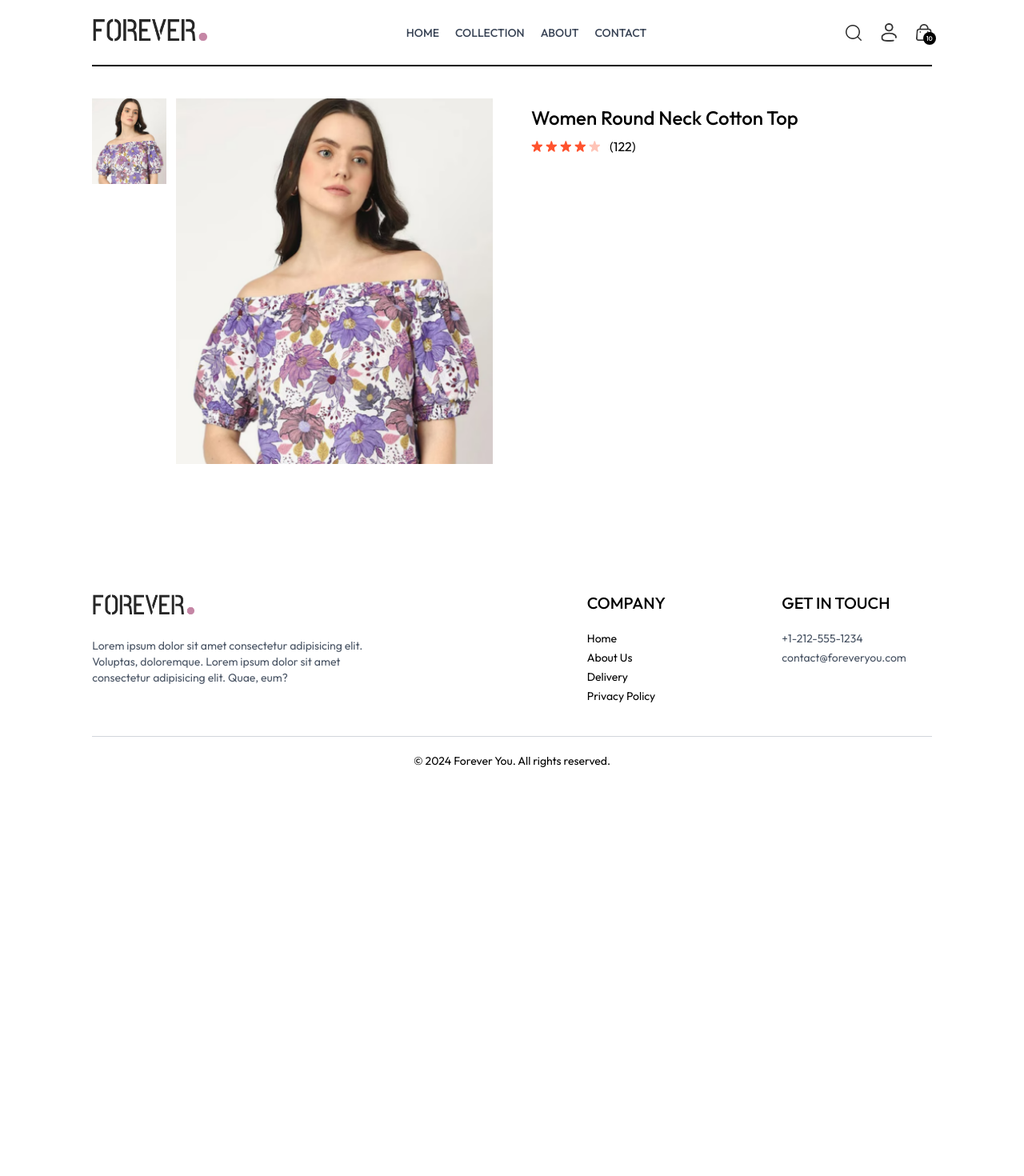
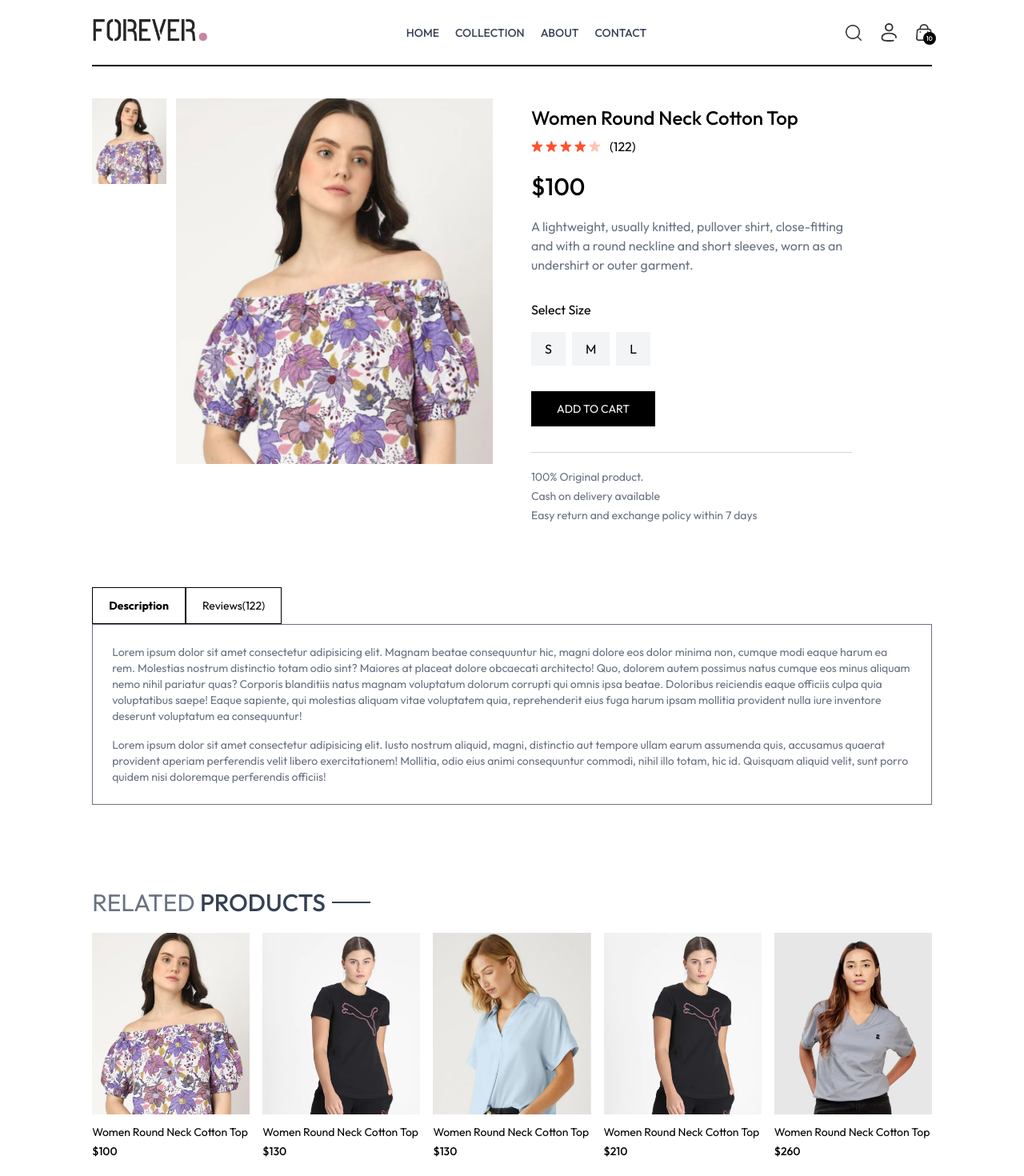
Before and after one commit to HarshShrestha/E-commerce-website, a React (Vite) app in the folder frontend/: page /product/aaaaa in a window 1280 px wide. Shown: the top 1470 px of the page at 80% size. Before the commit the page ends 981 px from the top, so only its background shows below. Built offline with nearby package versions, Linux system fonts and the light colour scheme.

Commit message:
finished product page and related product section

```diff
--- a/frontend/src/components/ProductItem.jsx
+++ b/frontend/src/components/ProductItem.jsx
@@ -7,7 +7,7 @@ const ProductItem = ({id,image,name,price}) => {
     const {currency} = useContext(ShopContext);
   return (
     <div>
-        <Link to={`/product/${id}`} className='text-gray-700 cursor-poiner'>
+        <Link to={`/product/${id}`} className='text-gray-700 cursor-pointer'>
             <div className="overflow-hidden">
                 <img src={image[0]} className='hover:scale-110 transition ease-in-out' alt="" />
             </div>
--- /dev/null
+++ b/frontend/src/components/RelatedProducts.jsx
@@ -0,0 +1,34 @@
+import React, { useState,useEffect ,useContext} from 'react'
+import { ShopContext } from '../context/ShopContext';
+import Title from "../components/Title";
+import ProductItem from './ProductItem';
+
+const RelatedProducts = ({category,subCategory}) => {
+    const {products} = useContext(ShopContext);
+    const [related,setRelated] = useState([]);
+
+    useEffect(()=>{
+        if(products.length > 0){
+            let productsCopy = products.slice();
+            productsCopy = productsCopy.filter((item)=> category === item.category);
+            productsCopy = productsCopy.filter((item)=> subCategory === item.subCategory);
+           setRelated(productsCopy.slice(0,5));
+        }
+    },[products,category,subCategory])
+  return (
+    <div className='my-24'>
+        <div className="tex-center text-3xl py-2">
+            <Title text1 = {'RELATED'} text2={'PRODUCTS'}/>
+        </div>
+        <div className='grid grid-cols-2 sm:grid-cols-3 md:grid-cols-4 lg:grid-cols-5 gap-4 gap-y-6'>
+            {
+                related?.map((item,index)=>{
+                    return <ProductItem key={index} id={item._id} name={item.name} price={item.price} image={item.image}/>
+                })
+            }
+        </div>
+    </div>
+  )
+}
+
+export default RelatedProducts
--- a/frontend/src/index.css
+++ b/frontend/src/index.css
@@ -12,6 +12,11 @@ a.active hr{
   font-weight: 400;
   font-style: normal;
 }
+
+::-webkit-scrollbar{
+    display: none;
+}
+
 @media (max-width :640px){
     a.active{
         background-color: black;
--- a/frontend/src/pages/Product.jsx
+++ b/frontend/src/pages/Product.jsx
@@ -2,13 +2,15 @@ import React, { useContext, useEffect ,useState } from 'react'
 import { useParams } from 'react-router-dom'
 import { ShopContext } from '../context/ShopContext';
 import { assets } from '../assets/assets';
+import RelatedProducts from '../components/RelatedProducts';
 
 const Product = () => {
   const {productId} = useParams(); //we will get id from the url parameters
   //get all the product data
-  const {products}=useContext(ShopContext);
+  const {products,currency}=useContext(ShopContext);
   const [productData,setProductData] = useState({});
   const [image,setImage] = useState('')
+  const [size,setSize] = useState('');
 
   const fetchProductData = async() =>{
     products.map((item)=>{
@@ -34,7 +36,7 @@ const Product = () => {
             <div  className='flex sm:flex-col sm:overflow-y-scroll justify-between sm:justify-normal sm:w-[18.7%] w-full'>
                 {
                   productData.image?.map((item,index)=>{
-                    return <img src={item} key={index} onClick={()=>{setImage(item)}} alt=""  className='w-[24%] sm:w-full sm:mb-3 flex-shrink-0 cursor-pointer'/>
+                    return <img src={item} key={index} onClick={()=>{setImage(item)}} alt=""  className='w-[24%] sm:w-full sm:mb-3 shrink-0 cursor-pointer'/>
                   })
 
                 }
@@ -54,7 +56,45 @@ const Product = () => {
                 <img src={assets.star_dull_icon} alt="" className="w-3.5" />
                 <p className='pl-2'>(122)</p>
               </div>
+              <p className='mt-5 text-3xl font-medium'>{currency}{productData.price}</p>
+              <p className='mt-5 text-gray-500 md:w-4/5'>{productData.description}</p>
+              <div className="flex flex-col gap-4 my-8">
+                <p>Select Size </p>
+                <div className='flex gap-2'>
+                  {productData.sizes?.map((item,index)=>(
+                    <button
+                      onClick={() => setSize(item)}
+                      className={`py-2 px-4 bg-gray-100 border cursor-pointer ${item == size ? 'border-orange-500' : 'border-gray-100'}`}
+                      key={index}
+                    >
+                      {item}
+                    </button>
+                  ))}
+                </div>
+              </div>
+              <button className='bg-black text-white px-8 py-3 text-sm cursor-pointer active:bg-gray-700 transition-colors'>ADD TO CART </button>
+              <hr className="text-gray-300 mt-8 sm:w-4/5" />
+              <div className='text-sm text-gray-500 mt-5 flex flex-col gap-1'>
+                <p>100% Original product.</p>
+                <p>Cash on delivery available</p>
+                <p>Easy return and exchange policy within 7 days</p>
+              </div>
         </div>
+      </div>
+      {/* --------------Description and reviews section------------------ */}
+      <div className="mt-20">
+        <div className="flex">
+          <b className="border px-5 py-3 text-sm">Description</b>
+          <p className="border px-5 py-3 text-sm">Reviews(122) </p>
+        </div>
+        <div className="flex flex-col gap-4 border px-6 py-6 text-sm text-gray-500">
+          <p>Lorem ipsum dolor sit amet consectetur adipisicing elit. Magnam beatae consequuntur hic, magni dolore eos dolor minima non, cumque modi eaque harum ea rem. Molestias nostrum distinctio totam odio sint?
+          Maiores at placeat dolore obcaecati architecto! Quo, dolorem autem possimus natus cumque eos minus aliquam nemo nihil pariatur quas? Corporis blanditiis natus magnam voluptatum dolorum corrupti qui omnis ipsa beatae.
+          Doloribus reiciendis eaque officiis culpa quia voluptatibus saepe! Eaque sapiente, qui molestias aliquam vitae voluptatem quia, reprehenderit eius fuga harum ipsam mollitia provident nulla iure inventore deserunt voluptatum ea consequuntur!</p>
+          <p>Lorem ipsum dolor sit amet consectetur adipisicing elit. Iusto nostrum aliquid, magni, distinctio aut tempore ullam earum assumenda quis, accusamus quaerat provident aperiam perferendis velit libero exercitationem! Mollitia, odio eius animi consequuntur commodi, nihil illo totam, hic id. Quisquam aliquid velit, sunt porro quidem nisi doloremque perferendis officiis!</p>
+        </div>
+        {/* Display related products */}
+        <RelatedProducts category={productData.category} subCategory={productData.subCategory}/>
       </div>
     </div>
   ): (
```
